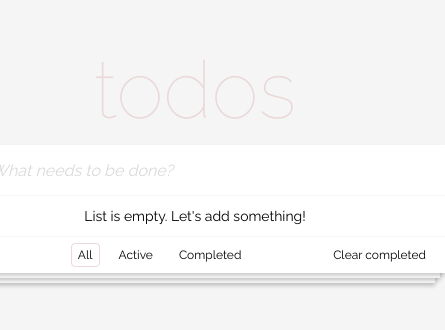
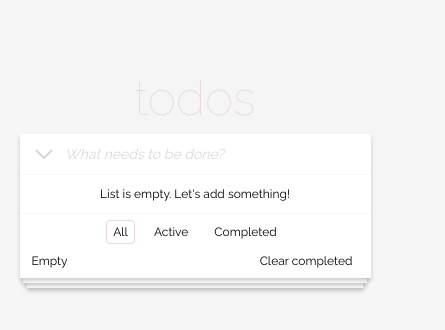
Before and after one commit to Hartaithan/capperloin, a React (Vite) app: page / in a window 390 px wide. Shown: the part 264-594 px from the top of the page, 445 px wide, since content can reach past the window. Built offline with nearby package versions, Linux system fonts and the light colour scheme.

Commit message:
add responsive layout

```diff
--- a/src/components/Checkbox.tsx
+++ b/src/components/Checkbox.tsx
@@ -14,8 +14,8 @@ const Container = styled.label<ContainerProps>`
   display: flex;
   align-items: center;
   justify-content: center;
-  width: ${({ $size }) => $size + "px"};
-  height: ${({ $size }) => $size + "px"};
+  min-width: ${({ $size }) => $size + "px"};
+  min-height: ${({ $size }) => $size + "px"};
   border: 1px solid #d9d9d9;
   border-radius: 50%;
 `;
--- a/src/components/Container.tsx
+++ b/src/components/Container.tsx
@@ -1,4 +1,5 @@
 import { styled } from "styled-components";
+import { breakpoints } from "../utils/media-query";
 
 const Container = styled.main`
   display: flex;
@@ -9,6 +10,12 @@ const Container = styled.main`
   width: 100%;
   max-width: 1600px;
   margin: 0 auto;
+  @media ${breakpoints.xxl} {
+    max-width: 90%;
+  }
+  @media ${breakpoints.lg} {
+    padding-top: 32px;
+  }
 `;
 
 export default Container;
--- a/src/components/Title.tsx
+++ b/src/components/Title.tsx
@@ -1,10 +1,14 @@
 import { styled } from "styled-components";
+import { breakpoints } from "../utils/media-query";
 
 const Title = styled.h1`
   color: #e9d9d8;
   font-size: 5rem;
   font-weight: 100;
   margin-bottom: 8px;
+  @media ${breakpoints.md} {
+    font-size: 3rem;
+  }
 `;
 
 export default Title;
--- a/src/components/TodoInput.tsx
+++ b/src/components/TodoInput.tsx
@@ -3,6 +3,7 @@ import { styled } from "styled-components";
 import ArrowIcon from "../icons/ArrowIcon";
 import { useDispatch } from "../hooks/useStore";
 import { addTodo } from "../store/todos/actions";
+import { breakpoints } from "../utils/media-query";
 
 interface Form {
   todo: { value: string };
@@ -14,6 +15,9 @@ const Wrapper = styled.form`
   height: 50px;
   & > svg {
     margin-left: 12px;
+  }
+  @media ${breakpoints.md} {
+    height: 40px;
   }
 `;
 
@@ -35,6 +39,9 @@ const Input = styled.input`
   &::placeholder {
     color: #d9d9d9;
     font-style: italic;
+  }
+  @media ${breakpoints.md} {
+    font-size: 0.875rem;
   }
 `;
 
--- a/src/components/TodoItem.tsx
+++ b/src/components/TodoItem.tsx
@@ -4,6 +4,7 @@ import { styled } from "styled-components";
 import Checkbox from "./Checkbox";
 import { useDispatch } from "../hooks/useStore";
 import { toggleTodo } from "../store/todos/actions";
+import { breakpoints } from "../utils/media-query";
 
 interface TodoProps {
   todo: Todo;
@@ -21,6 +22,7 @@ interface ContentProps {
 const Container = styled.div<ContainerProps>`
   display: flex;
   padding: 12px;
+  align-items: center;
   border-bottom: ${({ $border }) => ($border ? "1px solid #F7F7F7" : "none")};
 `;
 
@@ -30,6 +32,10 @@ const Content = styled.p<ContentProps>`
   text-decoration: ${({ $completed }) =>
     $completed ? "line-through" : "unset"};
   color: ${({ $completed }) => ($completed ? "#d9d9d9" : "inherit")};
+  word-break: break-word;
+  @media ${breakpoints.md} {
+    font-size: 0.875rem;
+  }
 `;
 
 const TodoItem: FC<TodoProps> = (props) => {
--- a/src/components/TodosContainer.tsx
+++ b/src/components/TodosContainer.tsx
@@ -3,6 +3,7 @@ import { css, styled } from "styled-components";
 import TodoInput from "./TodoInput";
 import TodosList from "./TodosList";
 import TodosFilters from "./TodosFilters";
+import { breakpoints } from "../utils/media-query";
 
 const shadow = css`
   box-shadow: 0px 3px 4px 0px rgba(0, 0, 0, 0.2);
@@ -38,6 +39,9 @@ const Container = styled.div`
     ${shadow}
     ${card}
   }
+  @media ${breakpoints.md} {
+    width: 100%;
+  }
 `;
 
 const TodosContainer: FC = () => {
--- a/src/components/TodosFilters.tsx
+++ b/src/components/TodosFilters.tsx
@@ -1,18 +1,32 @@
 import type { FC } from "react";
-import { styled } from "styled-components";
+import { css, styled } from "styled-components";
 import { useDispatch, useSelector } from "../hooks/useStore";
 import { selectFilter, selectFilteredCount } from "../store/todos/selectors";
 import { changeFilter, clearCompletedTodos } from "../store/todos/actions";
 import { FILTER } from "../models/todo";
+import { breakpoints } from "../utils/media-query";
 
 interface FilterProps {
   $active?: boolean;
 }
 
+const button = css`
+  font-size: 0.75rem;
+  padding: 4px 6px;
+  border-radius: 4px;
+  border: none;
+  outline: none;
+  background: transparent;
+`;
+
 const Container = styled.div`
   display: flex;
   align-items: center;
   padding: 6px 12px;
+  @media ${breakpoints.md} {
+    flex-wrap: wrap;
+    justify-content: space-between;
+  }
 `;
 
 const Content = styled.div`
@@ -21,20 +35,32 @@ const Content = styled.div`
   justify-content: center;
   align-items: center;
   gap: 12px;
+  @media ${breakpoints.md} {
+    order: 1;
+    width: 100%;
+    flex: unset;
+    margin-bottom: 6px;
+  }
 `;
 
 const Counter = styled.p`
-  font-size: 12px;
+  font-size: 0.75rem;
+  @media ${breakpoints.md} {
+    order: 2;
+  }
+`;
+
+const Clear = styled.button`
+  ${button}
+  @media ${breakpoints.md} {
+    order: 3;
+  }
 `;
 
 const Filter = styled.button<FilterProps>`
-  font-size: 12px;
-  padding: 4px 6px;
-  border-radius: 4px;
+  ${button}
   border: ${({ $active }) =>
     $active ? "1px solid #e9d9d8" : "1px solid transparent"};
-  outline: none;
-  background: transparent;
 `;
 
 const TodosFilters: FC = () => {
@@ -68,9 +94,9 @@ const TodosFilters: FC = () => {
           Completed
         </Filter>
       </Content>
-      <Filter onClick={() => dispatch(clearCompletedTodos())}>
+      <Clear onClick={() => dispatch(clearCompletedTodos())}>
         Clear completed
-      </Filter>
+      </Clear>
     </Container>
   );
 };
--- a/src/components/TodosList.tsx
+++ b/src/components/TodosList.tsx
@@ -3,6 +3,7 @@ import { styled } from "styled-components";
 import { useSelector } from "../hooks/useStore";
 import { selectFilteredTodos } from "../store/todos/selectors";
 import TodoItem from "./TodoItem";
+import { breakpoints } from "../utils/media-query";
 
 const Container = styled.div`
   width: 100%;
@@ -13,8 +14,11 @@ const Container = styled.div`
 const Empty = styled.p`
   width: 100%;
   text-align: center;
-  font-size: 14px;
+  font-size: 0.875rem;
   margin: 12px 0px;
+  @media ${breakpoints.md} {
+    font-size: 0.75rem;
+  }
 `;
 
 const TodosList: FC = () => {
--- /dev/null
+++ b/src/utils/media-query.ts
@@ -0,0 +1,17 @@
+const sizes = {
+  xs: "375px",
+  sm: "576px",
+  md: "768px",
+  lg: "992px",
+  xl: "1200px",
+  xxl: "1700px",
+};
+
+export const breakpoints = {
+  xs: `(max-width: ${sizes.xs})`,
+  sm: `(max-width: ${sizes.sm})`,
+  md: `(max-width: ${sizes.md})`,
+  lg: `(max-width: ${sizes.lg})`,
+  xl: `(max-width: ${sizes.xl})`,
+  xxl: `(max-width: ${sizes.xxl})`,
+};
```
